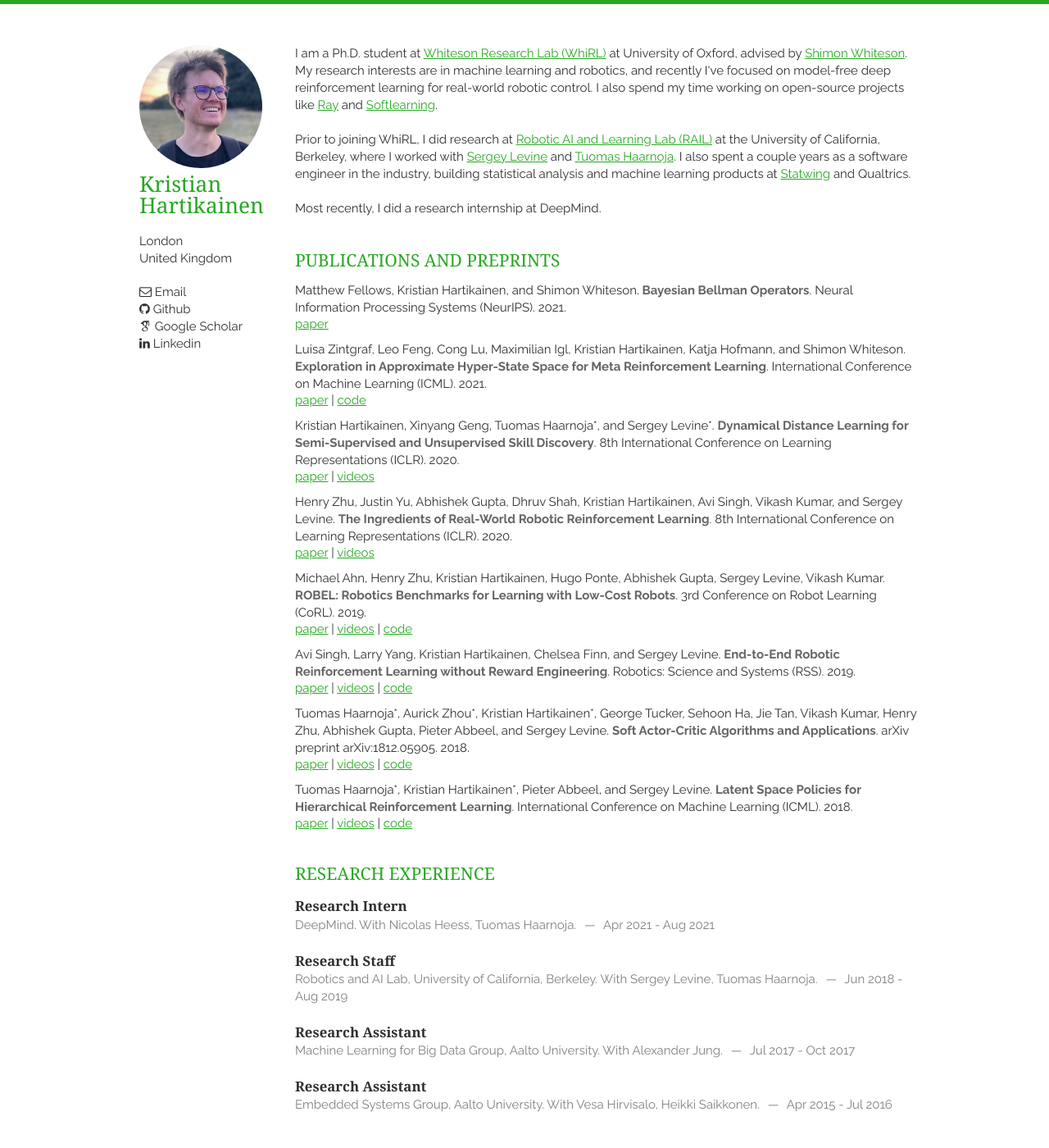
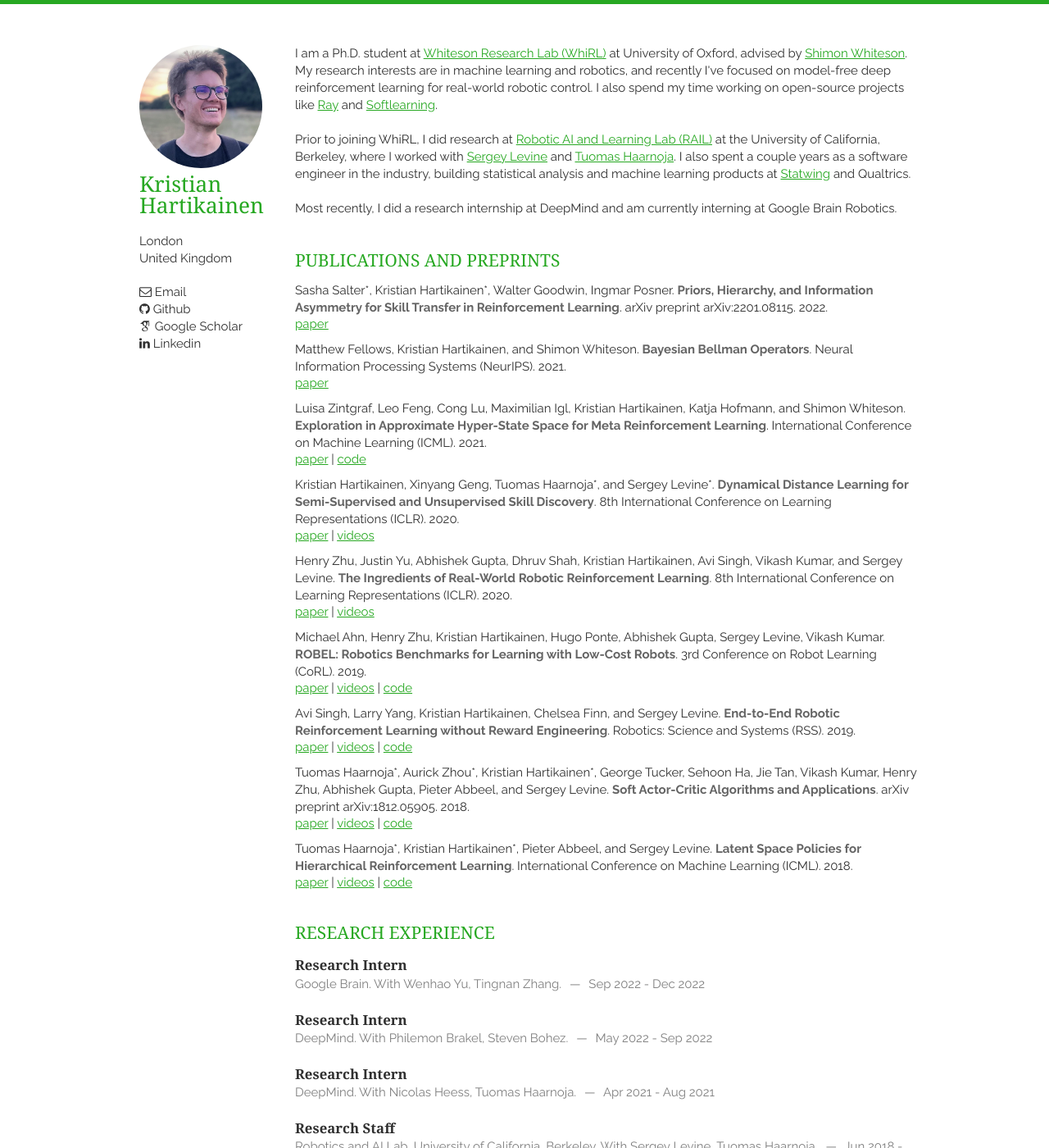
Before and after one commit to hartikainen/hartikainen.github.io, a Jekyll site: the page built from index.html, in a window 1280 px wide and 1400 px high. Shown: the whole window at 82% size. Built offline with Jekyll 4.4.1, drawn with Linux system fonts in a browser that asks for light colours; nearby versions of some CDN libraries; some web fonts are replaced; the list of posts is cut into pages by our own code; some of the changed text lies outside the part shown.

Commit message:
Update publications and experience

```diff
--- a/_data/biography.yaml
+++ b/_data/biography.yaml
@@ -8,5 +8,5 @@ Prior to joining WhiRL, I did research at <a href='http://rail.eecs.berkeley.edu
 <br/>
 <br/>
 
-Most recently, I did a research internship at DeepMind.
+Most recently, I did a research internship at DeepMind and am currently interning at Google Brain Robotics.
 "
--- a/_data/education.yaml
+++ b/_data/education.yaml
@@ -1,7 +1,7 @@
 - degree: Ph.D. in Computer Science
   school: University of Oxford
   location: United Kingdom
-  graduation: 2022 (expected)
+  graduation: 2023 (expected)
   major: Reinforcement learning
   minor: robotics
 - degree: M.Sc. in Computer Science
--- a/_data/publications.yaml
+++ b/_data/publications.yaml
@@ -1,3 +1,12 @@
+- salter2022priors:
+  title: Priors, Hierarchy, and Information Asymmetry for Skill Transfer in Reinforcement Learning
+  author: Sasha Salter*, Kristian Hartikainen*, Walter Goodwin, Ingmar Posner
+  journal: arXiv preprint arXiv:2201.08115
+  year: 2022
+  paper_url: https://arxiv.org/abs/2201.08115
+  video_url: null
+  code_url: null
+
 - fellows2021bayesian:
   title: Bayesian Bellman Operators
   author: Matthew Fellows, Kristian Hartikainen, and Shimon Whiteson
--- a/_data/research-experience.yaml
+++ b/_data/research-experience.yaml
@@ -1,10 +1,26 @@
+- title: Research Intern
+  company: Google Brain
+  supervisor: Wenhao Yu, Tingnan Zhang
+  begin: 2022-09-12
+  end: 2022-12-16
+  info:
+    - Reinforcement Learning for Robot Locomotion
+
+- title: Research Intern
+  company: DeepMind
+  supervisor: Philemon Brakel, Steven Bohez
+  begin: 2022-05-09
+  end: 2022-09-02
+  info:
+    - Reinforcement Learning for Robot Locomotion
+
 - title: Research Intern
   company: DeepMind
   supervisor: Nicolas Heess, Tuomas Haarnoja
   begin: 2021-04-01
   end: 2021-08-25
   info:
-    - Reinforcement Learning for Legged Robotics
+    - Reinforcement Learning for Robot Locomotion
 
 - title: Research Staff
   company: Robotics and AI Lab, University of California, Berkeley
```
